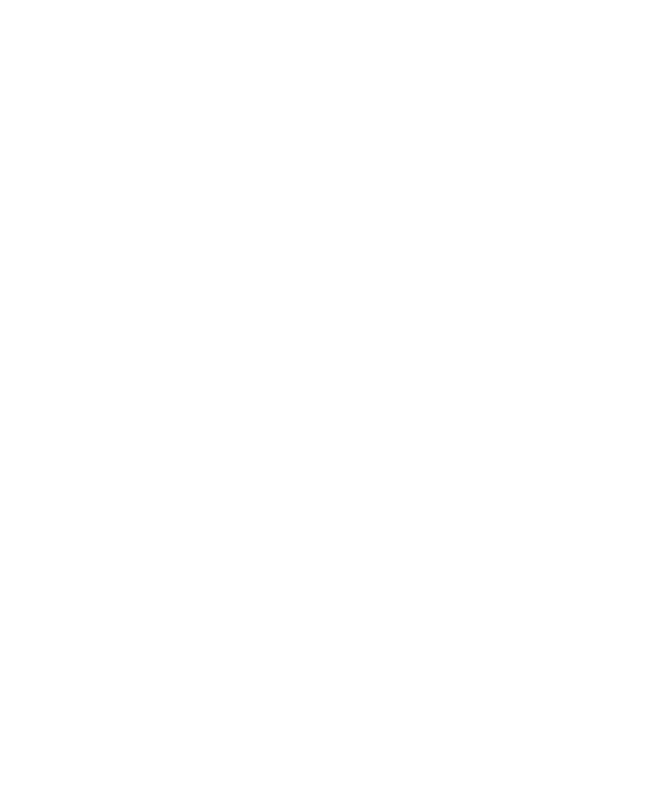
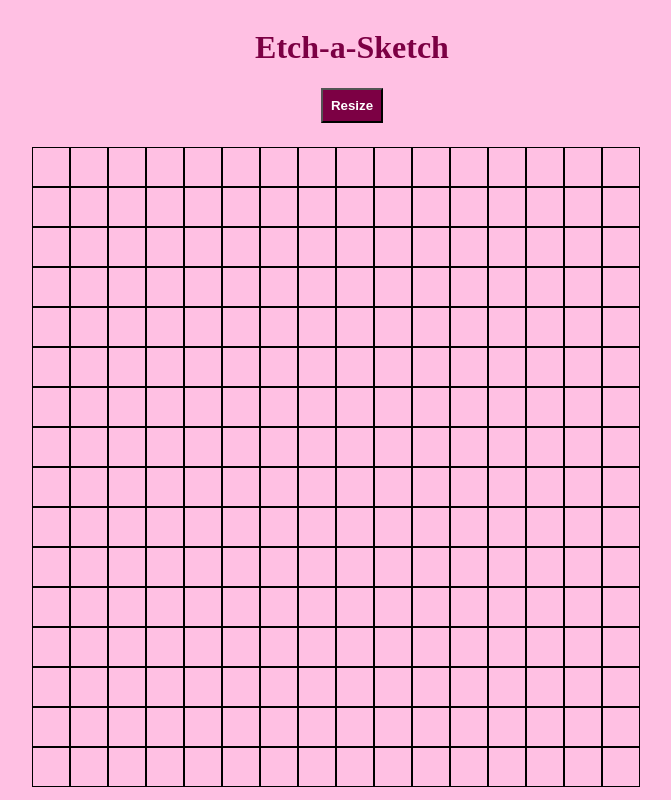
Before and after one commit to chuacarbonara/odin-etch-a-sketch, a plain HTML site: page index.html in a window 1280 px wide. Shown: the whole page, without its empty margins (288-959 px from the left). Drawn offline with Linux system fonts and the light colour scheme.

Commit message:
Add basic html elements, Create default number of divs on js, Add basic css styles and flex

```diff
--- a/index.html
+++ b/index.html
@@ -7,6 +7,9 @@
     <link rel="stylesheet" href="style.css">
 </head>
 <body>
+    <h1 class="header">Etch-a-Sketch</h1>
+    <button class="resizeBtn">Resize</button>
+
     <div id="container"></div>
 
     <script src="script.js"></script>
--- a/script.js
+++ b/script.js
@@ -0,0 +1,13 @@
+const container = document.getElementById("container");
+
+function createDiv(size) {
+    for (let i = 0; i < (size**2); i++) {
+        const div = document.createElement("div");
+        div.classList.add("gridDiv");
+        const divSize = (640 / size) - (4);
+        div.style.cssText = `min-width: ${divSize}px; min-height: ${divSize}px;`;
+        container.appendChild(div);
+    }
+}
+
+createDiv(16);
--- a/style.css
+++ b/style.css
@@ -0,0 +1,32 @@
+body {
+    background-color: rgb(255, 192, 227);
+    display: flex;
+    flex-direction: column;
+    justify-content: center;
+    align-items: center;
+}
+
+.header {
+    color: rgb(124, 0, 68);
+}
+
+.resizeBtn {
+    background-color: rgb(124, 0, 68);
+    color: white;
+    font-weight: bold;
+    margin-bottom: 24px;
+    padding: 8px;
+}
+
+#container {
+    display: flex;
+    flex-wrap: wrap;
+    min-width: 640px;
+    max-width: 640px;
+    min-height: 640px;
+    max-height: 640px;
+}
+
+.gridDiv {
+    border: 1px solid black;
+}
```
